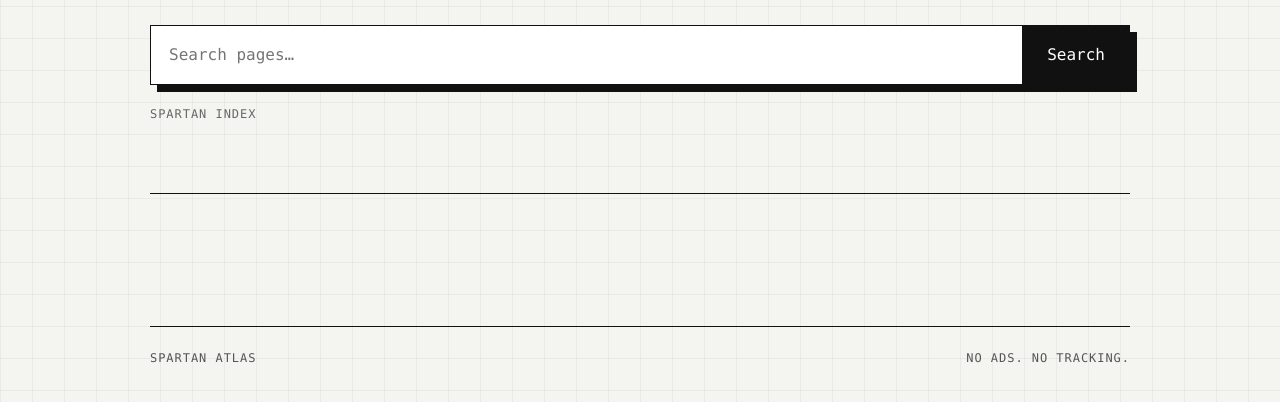
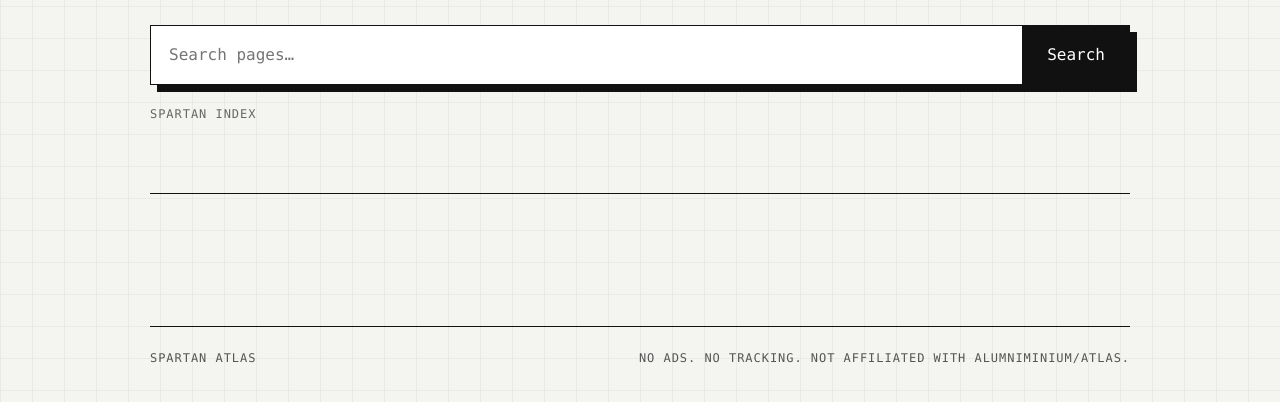
Before and after one commit to 22552/Spartan-Search, a plain HTML site: page pages/index.html in a window 1280 px wide. Shown: the part 442-844 px from the top of the page. Drawn offline with Linux system fonts and the light colour scheme; no server answers.

Commit message:
Clarify Atlas project is unrelated to Alumniminium/atlas

```diff
--- a/pages/index.html
+++ b/pages/index.html
@@ -32,7 +32,7 @@
 
   <footer>
     <span>Spartan Atlas</span>
-    <span>No ads. No tracking.</span>
+    <span>No ads. No tracking. Not affiliated with Alumniminium/atlas.</span>
   </footer>
 
   <script src="./config.js"></script>
```
